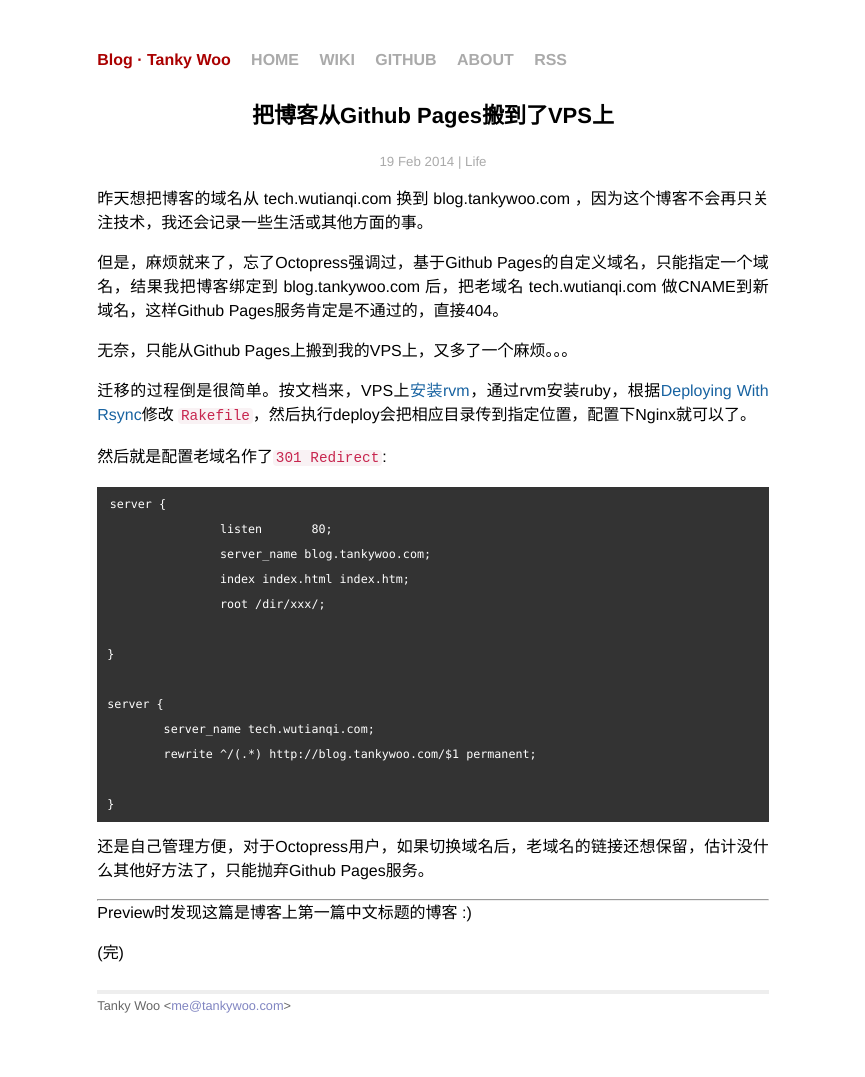
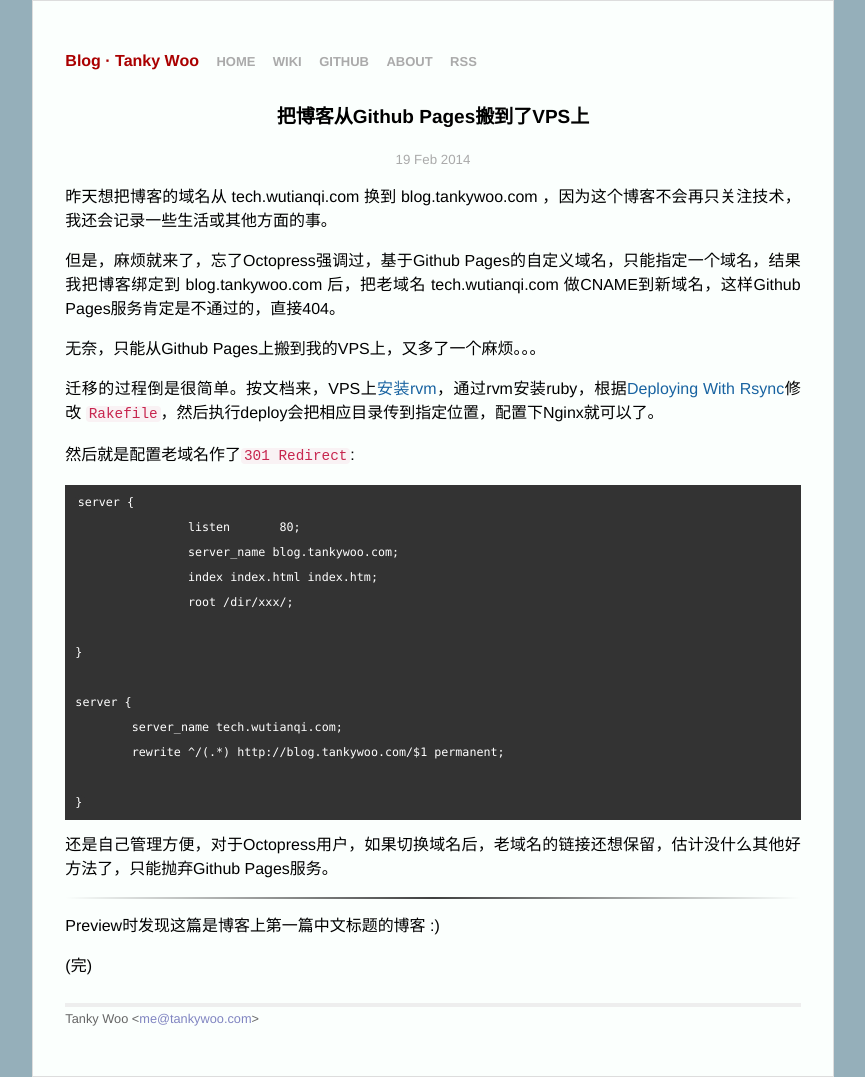
Before and after one commit to Harteyang/harte.top, a Jekyll site: the page built from _posts/2014-02-19-move-blog-from-github-pages-to-vps.markdown, in a window 1280 px wide. Shown: the whole page, without its empty margins (207-1072 px from the left). Built offline with Jekyll 4.4.1, drawn with Linux system fonts in a browser that asks for light colours; Markdown is read by kramdown in place of the engine named in the settings; comment, search, counter and statistics services are not loaded; before the commit the page ends 1031 px from its top, so only the background shows below that.

Commit message:
update style

```diff
--- a/_layouts/post.html
+++ b/_layouts/post.html
@@ -3,7 +3,7 @@ layout: default
 ---
 <div id="pagetitle"><h2>{{ page.title }}</h2></div>
 <small><p class="meta">{{ page.date | date_to_string }}
-{% if page.categories %}
+{% if page.categories == blank %}
 | {{ page.categories }}
 {% endif %}</p></small>
 
--- a/css/main.css
+++ b/css/main.css
@@ -13,7 +13,7 @@
 html, body { height: 100%; }
 
 body {
-  background-color: #FFF;
+  background-color: #95AFBA;
   font: 13.9px Helvetica, Arial, sans-serif;
   text-align: center;
 }
@@ -46,6 +46,19 @@ blockquote p {
   margin: 0;
 }
 
+/* Gradient transparent - color - transparent
+http://css-tricks.com/examples/hrs/
+*/
+hr {
+    border: 0px;
+    height: 2px;
+    background-image: -webkit-linear-gradient(left, rgba(0,0,0,0), rgba(0,0,0,0.75), rgba(0,0,0,0));
+    background-image:    -moz-linear-gradient(left, rgba(0,0,0,0), rgba(0,0,0,0.75), rgba(0,0,0,0));
+    background-image:     -ms-linear-gradient(left, rgba(0,0,0,0), rgba(0,0,0,0.75), rgba(0,0,0,0));
+    background-image:      -o-linear-gradient(left, rgba(0,0,0,0), rgba(0,0,0,0.75), rgba(0,0,0,0));
+    margin: 15px 0;
+}
+
 /*****************************************************************************/
 /*
 /* Home
@@ -61,9 +74,9 @@ blockquote p {
 }
 
 .posts span {
-  color: #aaa;
+  color: #ccc;
   font-family: Monaco, "Courier New", monospace;
-  font-size: 80%;
+  font-size: 70%;
 }
 
 /*****************************************************************************/
@@ -75,9 +88,12 @@ blockquote p {
 .site {
   font-size: 115%;
   text-align: justify;
-  width: 42em;
-  margin: 3em auto 2em;
+  width: 46em;
+  margin: 0 auto;
   line-height: 1.5em;
+  padding: 3em 2em 2em 2em;
+  border: 1px solid #ddd;
+  background-color: #fbfffd;
 }
 
 .header a {
@@ -88,6 +104,7 @@ blockquote p {
 .title {
   display: inline-block;
   margin-bottom: 2em;
+  font-size: 16px;
 }
 
 .title a {
@@ -101,6 +118,7 @@ blockquote p {
 .header a.extra {
   color: #aaa;
   margin-left: 1em;
+  font-size: 13px;
 }
 
 .header a.extra:hover {
@@ -143,6 +161,10 @@ p img {
   width: 100%;
 }
 
+#home .posts li a {
+  font-size: 92%;
+}
+
 /*****************************************************************************/
 /*
 /* Posts
@@ -154,7 +176,7 @@ p img {
 }
 
 #pagetitle h2 {
-  font-size: 22px;
+  font-size: 19px;
 }
 
 /* standard */
@@ -205,16 +227,17 @@ p img {
 }
 
 .post h1 {
-  font-size: 150%;
+  font-size: 140%;
   margin-bottom: 0.66em;
 }
 
 .post h2 {
-  font-size: 140%;
+  font-size: 120%;
+  color: #9C9583;
   margin-bottom: 0.6em;
 }
 .post h3 {
-  font-size: 125%;
+  font-size: 115%;
   margin-bottom: 0.8em;
 }
 .post h4 {
```
